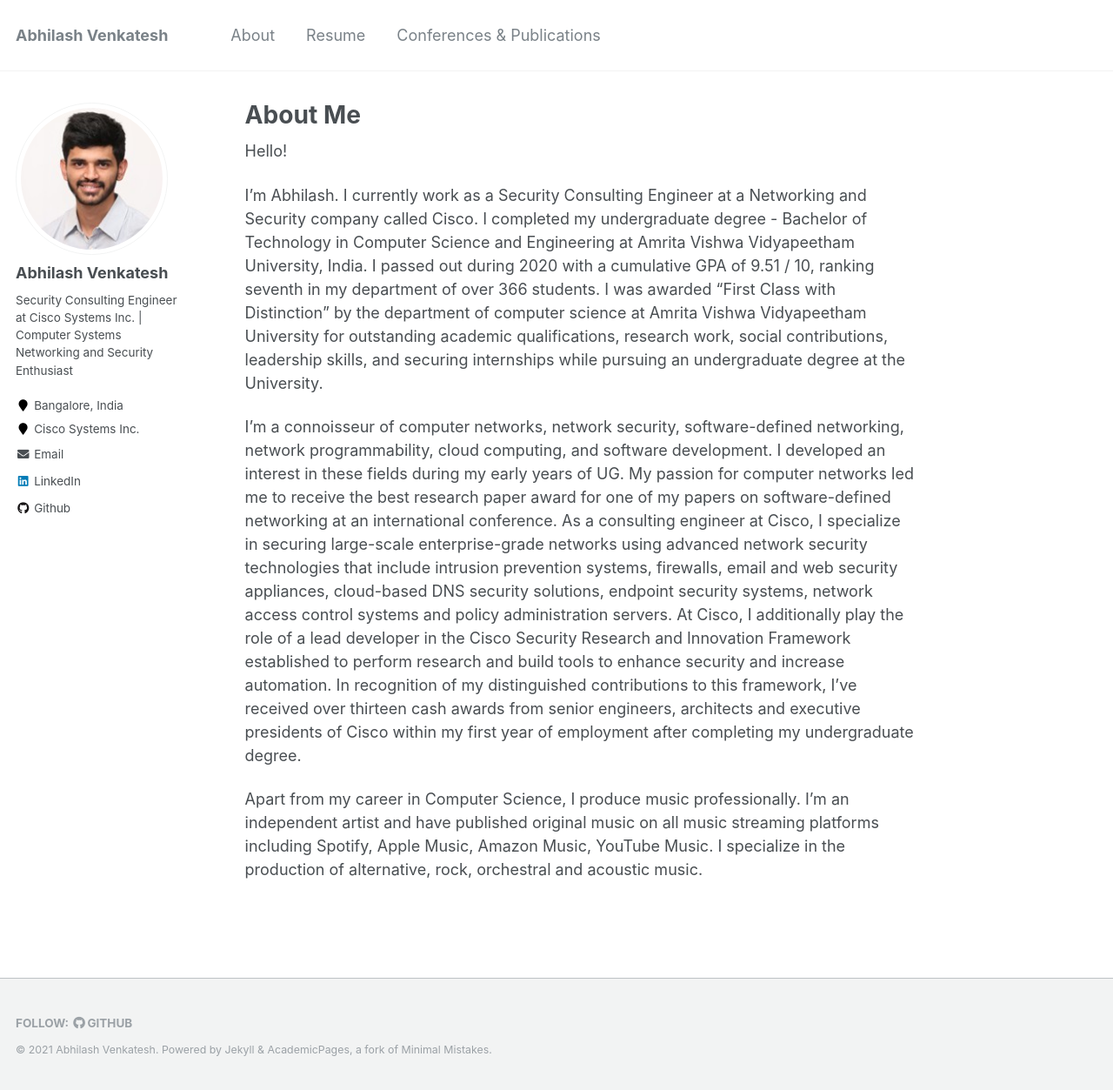
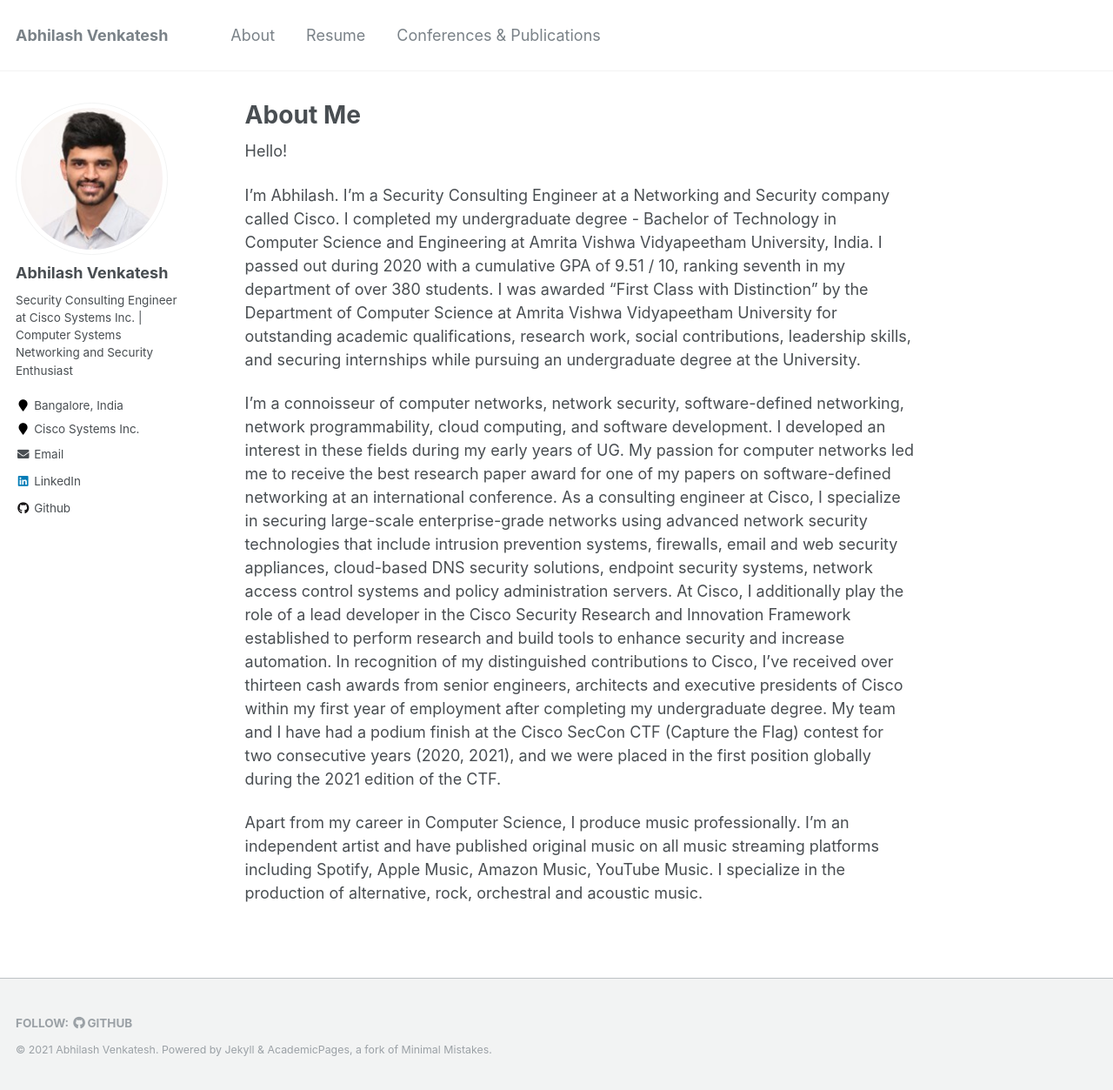
Before and after one commit to PankajPradeep/PankajPradeep.github.io, a Jekyll site: the page built from _pages/about.md, in a window 1280 px wide and 1253 px high. Shown: the whole window at 87% size. Built offline with Jekyll 4.4.1, drawn with Linux system fonts in a browser that asks for light colours.

Commit message:
Update about.md

```diff
--- a/_pages/about.md
+++ b/_pages/about.md
@@ -10,8 +10,8 @@
 
 Hello!
 
-I'm Abhilash. I currently work as a Security Consulting Engineer at a Networking and Security company called Cisco. I completed my undergraduate degree - Bachelor of Technology in Computer Science and Engineering at Amrita Vishwa Vidyapeetham University, India. I passed out during 2020 with a cumulative GPA of 9.51 / 10, ranking seventh in my department of over 366 students. I was awarded “First Class with Distinction” by the department of computer science at Amrita Vishwa Vidyapeetham University for outstanding academic qualifications, research work, social contributions, leadership skills, and securing internships while pursuing an undergraduate degree at the University.
+I'm Abhilash. I'm a Security Consulting Engineer at a Networking and Security company called Cisco. I completed my undergraduate degree - Bachelor of Technology in Computer Science and Engineering at Amrita Vishwa Vidyapeetham University, India. I passed out during 2020 with a cumulative GPA of 9.51 / 10, ranking seventh in my department of over 380 students. I was awarded “First Class with Distinction” by the Department of Computer Science at Amrita Vishwa Vidyapeetham University for outstanding academic qualifications, research work, social contributions, leadership skills, and securing internships while pursuing an undergraduate degree at the University.
 
-I’m a connoisseur of computer networks, network security, software-defined networking, network programmability, cloud computing, and software development. I developed an interest in these fields during my early years of UG. My passion for computer networks led me to receive the best research paper award for one of my papers on software-defined networking at an international conference. As a consulting engineer at Cisco, I specialize in securing large-scale enterprise-grade networks using advanced network security technologies that include intrusion prevention systems, firewalls, email and web security appliances, cloud-based DNS security solutions, endpoint security systems, network access control systems and policy administration servers. At Cisco, I additionally play the role of a lead developer in the Cisco Security Research and Innovation Framework established to perform research and build tools to enhance security and increase automation. In recognition of my distinguished contributions to this framework, I've received over thirteen cash awards from senior engineers, architects and executive presidents of Cisco within my first year of employment after completing my undergraduate degree.
+I’m a connoisseur of computer networks, network security, software-defined networking, network programmability, cloud computing, and software development. I developed an interest in these fields during my early years of UG. My passion for computer networks led me to receive the best research paper award for one of my papers on software-defined networking at an international conference. As a consulting engineer at Cisco, I specialize in securing large-scale enterprise-grade networks using advanced network security technologies that include intrusion prevention systems, firewalls, email and web security appliances, cloud-based DNS security solutions, endpoint security systems, network access control systems and policy administration servers. At Cisco, I additionally play the role of a lead developer in the Cisco Security Research and Innovation Framework established to perform research and build tools to enhance security and increase automation. In recognition of my distinguished contributions to Cisco, I've received over thirteen cash awards from senior engineers, architects and executive presidents of Cisco within my first year of employment after completing my undergraduate degree. My team and I have had a podium finish at the Cisco SecCon CTF (Capture the Flag) contest for two consecutive years (2020, 2021), and we were placed in the first position globally during the 2021 edition of the CTF.
 
 Apart from my career in Computer Science, I produce music professionally. I’m an independent artist and have published original music on all music streaming platforms including Spotify, Apple Music, Amazon Music, YouTube Music. I specialize in the production of alternative, rock, orchestral and acoustic music.
```
